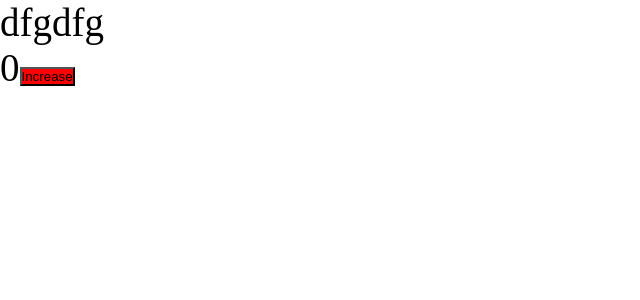
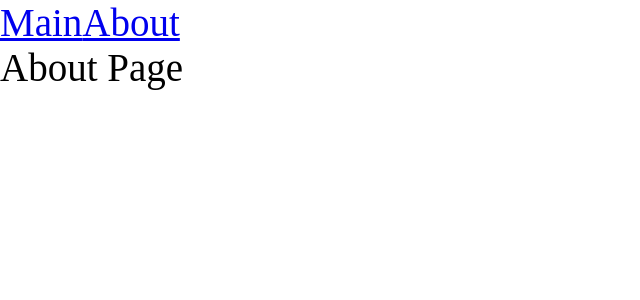
Before and after one commit to Mihancheggg/prodSet, a React app: page /about in a window 1280 px wide. Shown: the top 300 px of the page, without its empty margins (0-640 px from the left). Built offline with nearby package versions, Linux system fonts and the light colour scheme.

Commit message:
Feat routing support

```diff
--- a/package.json
+++ b/package.json
@@ -14,6 +14,7 @@
     "@types/node": "^18.15.11",
     "@types/react": "^17.0.39",
     "@types/react-dom": "^17.0.11",
+    "@types/react-router-dom": "^5.3.3",
     "@types/webpack": "^5.28.1",
     "@types/webpack-dev-server": "^4.7.2",
     "css-loader": "^6.6.0",
@@ -31,6 +32,7 @@
   },
   "dependencies": {
     "react": "^17.0.2",
-    "react-dom": "^17.0.2"
+    "react-dom": "^17.0.2",
+    "react-router-dom": "^6.2.1"
   }
 }
--- a/src/App.tsx
+++ b/src/App.tsx
@@ -1,12 +1,19 @@
 import React from 'react';
 import { Counter } from './components/counter/Counter';
 import './index.scss'
+import { Link, Route, Routes } from 'react-router-dom';
+import { MainPage } from './pages/MainPage/MainPage';
+import { AboutPage } from './pages/AboutPage/AboutPage';
 
 export const App = () => {
     return (
-        <div className='app'>
-            dfgdfg
-            <Counter/>
+        <div className="app">
+            <Link to={'/'}>Main</Link>
+            <Link to={'/about'}>About</Link>
+            <Routes>
+                <Route path={'/'} element={<MainPage/>}/>
+                <Route path={'/about'} element={<AboutPage/>}/>
+            </Routes>
         </div>
     );
 };
--- a/src/index.tsx
+++ b/src/index.tsx
@@ -1,7 +1,10 @@
 import React from 'react';
 import { render } from 'react-dom';
 import { App } from './App';
+import { BrowserRouter } from 'react-router-dom';
 
 render(<div>
-    <App/>
+    <BrowserRouter>
+        <App/>
+    </BrowserRouter>
 </div>, document.getElementById('root'))
--- /dev/null
+++ b/src/pages/AboutPage/AboutPage.tsx
@@ -0,0 +1,9 @@
+import React from 'react';
+
+export const AboutPage = () => {
+    return (
+        <div>
+            About Page
+        </div>
+    );
+};
--- /dev/null
+++ b/src/pages/MainPage/MainPage.tsx
@@ -0,0 +1,9 @@
+import React from 'react';
+
+export const MainPage = () => {
+    return (
+        <div>
+            Main Page
+        </div>
+    );
+};
```
Also changed, not shown: 1 other file (tests, documents, lock files or other folders).
